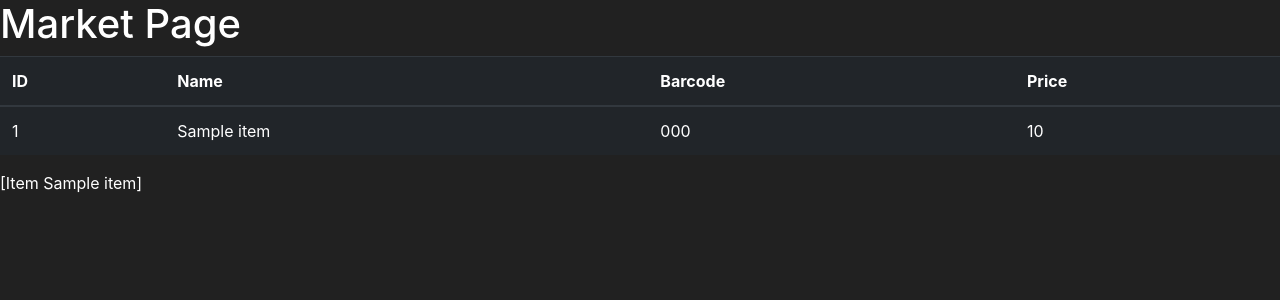
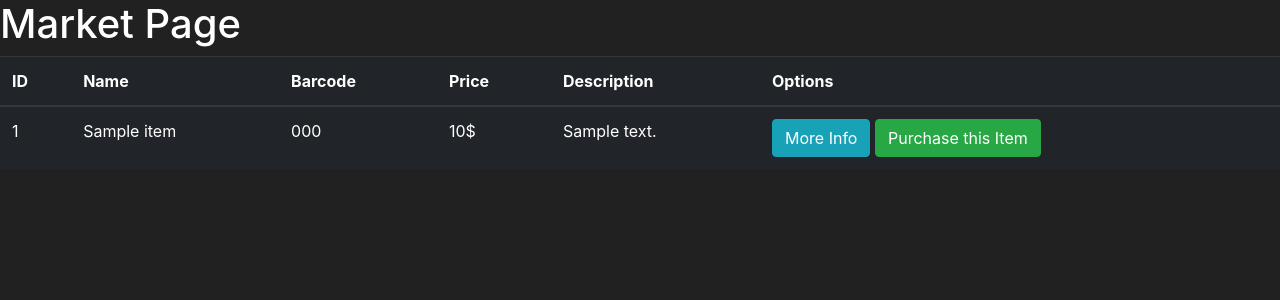
Before and after one commit to abelfort07/AB-Market, a Flask app: page /market in a window 1280 px wide. Shown: the part 56-356 px from the top of the page. Run offline with Flask 3, Linux system fonts and the light colour scheme; tables that the repository leaves empty hold one stand-in row (values such as "Sample post"); some libraries are stand-ins or nearby versions.

Commit message:
add link using jinja in base template. add description and option in market template

```diff
--- a/website/templates/base.html
+++ b/website/templates/base.html
@@ -15,10 +15,10 @@
         <div class="collapse navbar-collapse" id="navbarNav">
             <ul class="navbar-nav mr-auto">
                 <li class="nav-item active">
-                    <a class="nav-link" href="{{ url_for('home_page') }}">Home <span class="sr-only">(Current)</span></a>
+                    <a class="nav-link" href="{{ url_for('views.home_page') }}">Home <span class="sr-only">(Current)</span></a>
                 </li>
                 <li class="nav-item">
-                    <a class="nav-link" href="{{ url_for('market_page') }}">Market</a>
+                    <a class="nav-link" href="{{ url_for('views.market_page') }}">Market</a>
                 </li>
             </ul>
             <ul class="navbar-nav">
--- a/website/templates/market.html
+++ b/website/templates/market.html
@@ -13,6 +13,8 @@
             <th scope="col">Name</th>
             <th scope="col">Barcode</th>
             <th scope="col">Price</th>
+            <th scope="col">Description</th>
+            <th scope="col">Options</th>
         </tr>
     </thead>
     <tbody>
@@ -21,10 +23,14 @@
             <td>{{ item.id }}</td>
             <td>{{ item.name }}</td>
             <td>{{ item.barcode }}</td>
-            <td>{{ item.price }}</td>
+            <td>{{ item.price }}$</td>
+            <td>{{ item.description }}</td>
+            <td>
+                <button class="btn btn-outline btn-info">More Info</button>
+                <button class="btn btn-outline btn-success">Purchase this Item</button>
+            </td>
         </tr>
         {% endfor %}
     </tbody>
 </table>
-<p>{{ items }}</p>
 {% endblock %}
```
